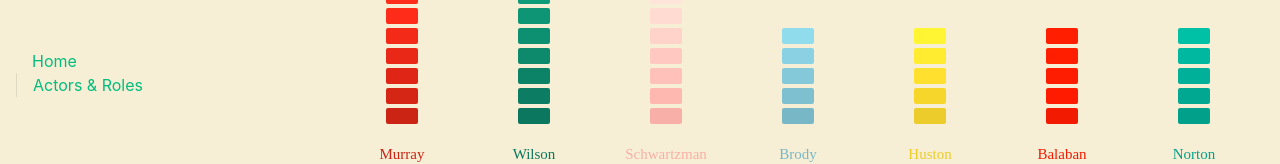
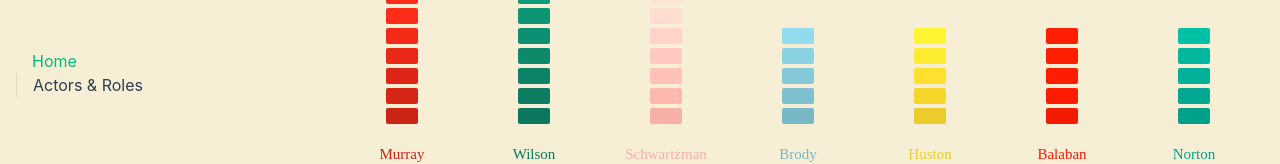
Before and after one commit to evanvin/WesAndersonCharts, a Vue app: page /WesAndersonCharts/actors in a window 1280 px wide. Shown: the part 179-343 px from the top of the page. Built offline with nearby package versions, Linux system fonts and the light colour scheme; a web font is replaced by a local one.

Commit message:
deploy 10

```diff
--- a/src/App.vue
+++ b/src/App.vue
@@ -12,7 +12,7 @@ import HelloWorld from './components/HelloWorld.vue'
 
       <nav>
         <RouterLink to="/">Home</RouterLink>
-        <RouterLink to="/actors">Actors & Roles</RouterLink>
+        <RouterLink to="/WesAndersonCharts/actors">Actors & Roles</RouterLink>
       </nav>
     </div>
   </header>
--- a/vue.config.js
+++ b/vue.config.js
@@ -1,3 +1,3 @@
 module.exports = {
-    publicPath: process.env.NODE_ENV === "production" ? "/WesAndersonCharts/" : "/",
-  };
+  publicPath: '/WesAndersonCharts/'
+}
```
